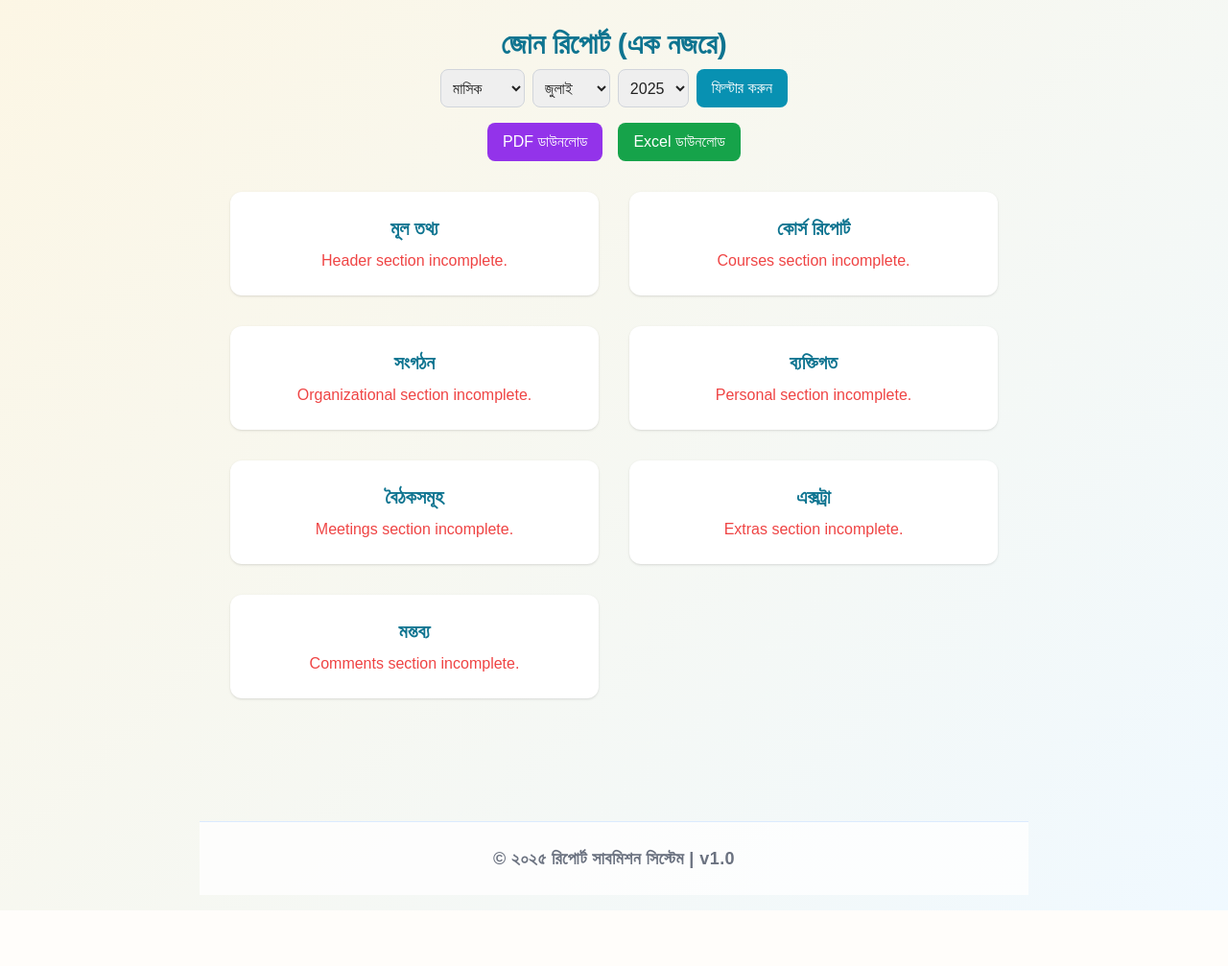
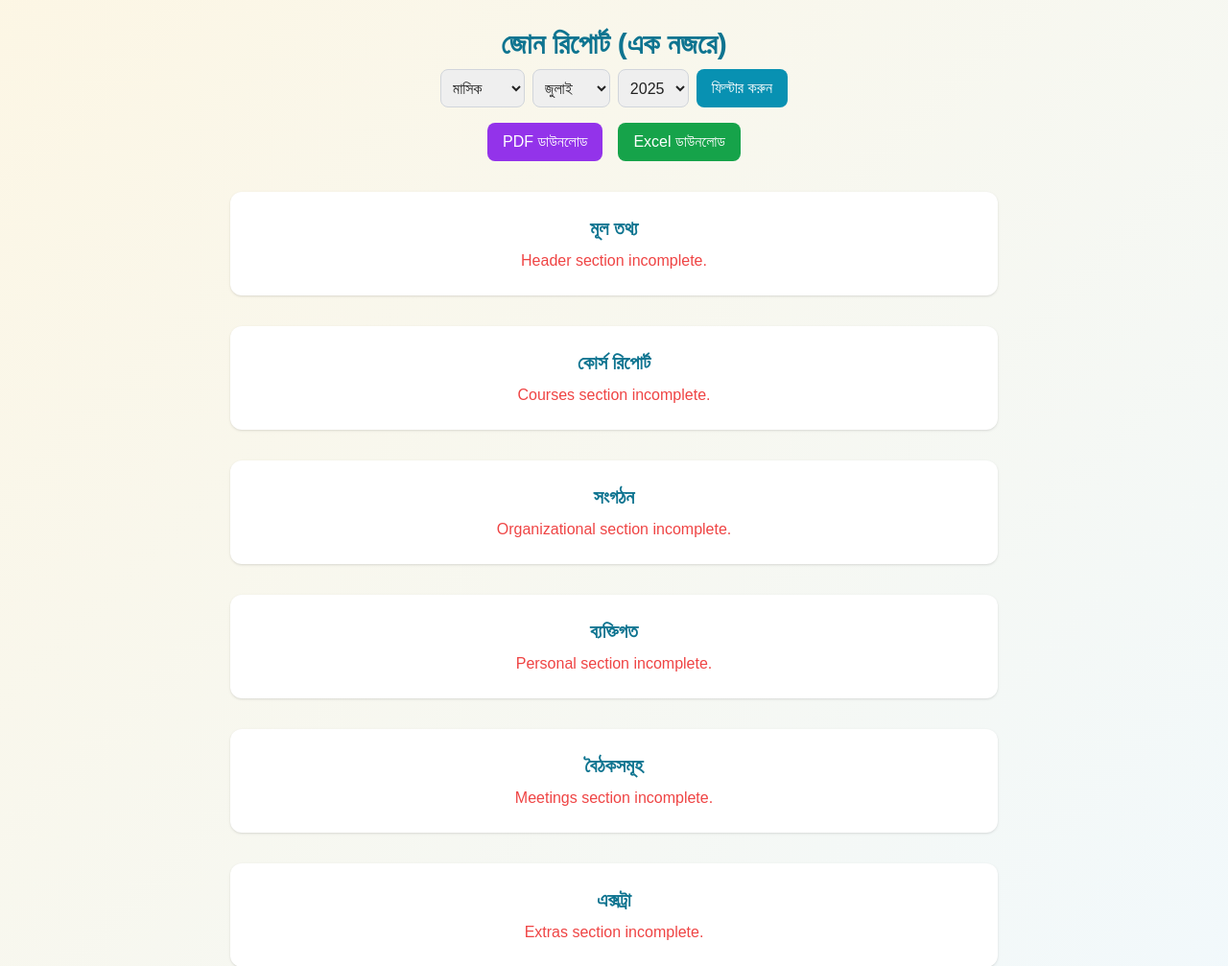
Before and after one commit to Jabir-A-H/report-submission, a Flask app: page /report in a window 1280 px wide. Shown: the part 148-1155 px from the top of the page at 96% size. Before the commit the page ends 1097 px from the top, so only its background shows below. Run offline with Flask 3, Linux system fonts and the light colour scheme; a user stored in the database is signed in; tables that the repository leaves empty hold one stand-in row (values such as "Sample post"); some libraries are stand-ins or nearby versions; some web fonts are replaced.

Commit message:
Update report.html

```diff
--- a/templates/report.html
+++ b/templates/report.html
@@ -52,7 +52,7 @@
             <a href="/download_report?report_type={{ report_type }}&month={{ month }}&year={{ year }}&format=pdf" class="px-4 py-2 bg-purple-600 text-white rounded-lg hover:bg-purple-700 transition">PDF ডাউনলোড</a>
             <a href="/download_report?report_type={{ report_type }}&month={{ month }}&year={{ year }}&format=excel" class="px-4 py-2 bg-green-600 text-white rounded-lg hover:bg-green-700 transition">Excel ডাউনলোড</a>
           </div>
-          <div class="mt-8 grid grid-cols-1 md:grid-cols-2 lg:grid-cols-2 gap-8">
+          <div class="mt-8 grid grid-cols-1 gap-8">
             <!-- Header Section -->
             <div class="bg-white rounded-xl shadow p-6">
               <h2 class="text-xl font-bold text-cyan-700 mb-2">মূল তথ্য</h2>
```
